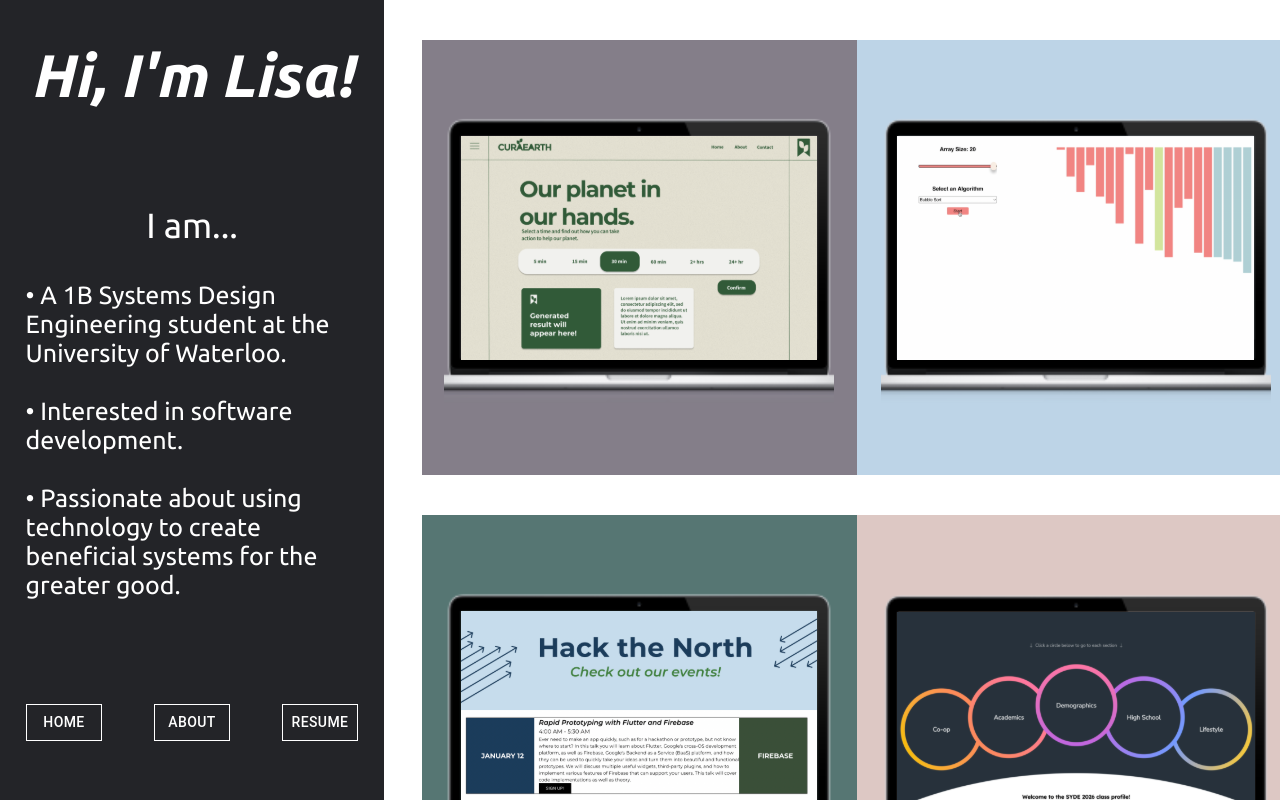
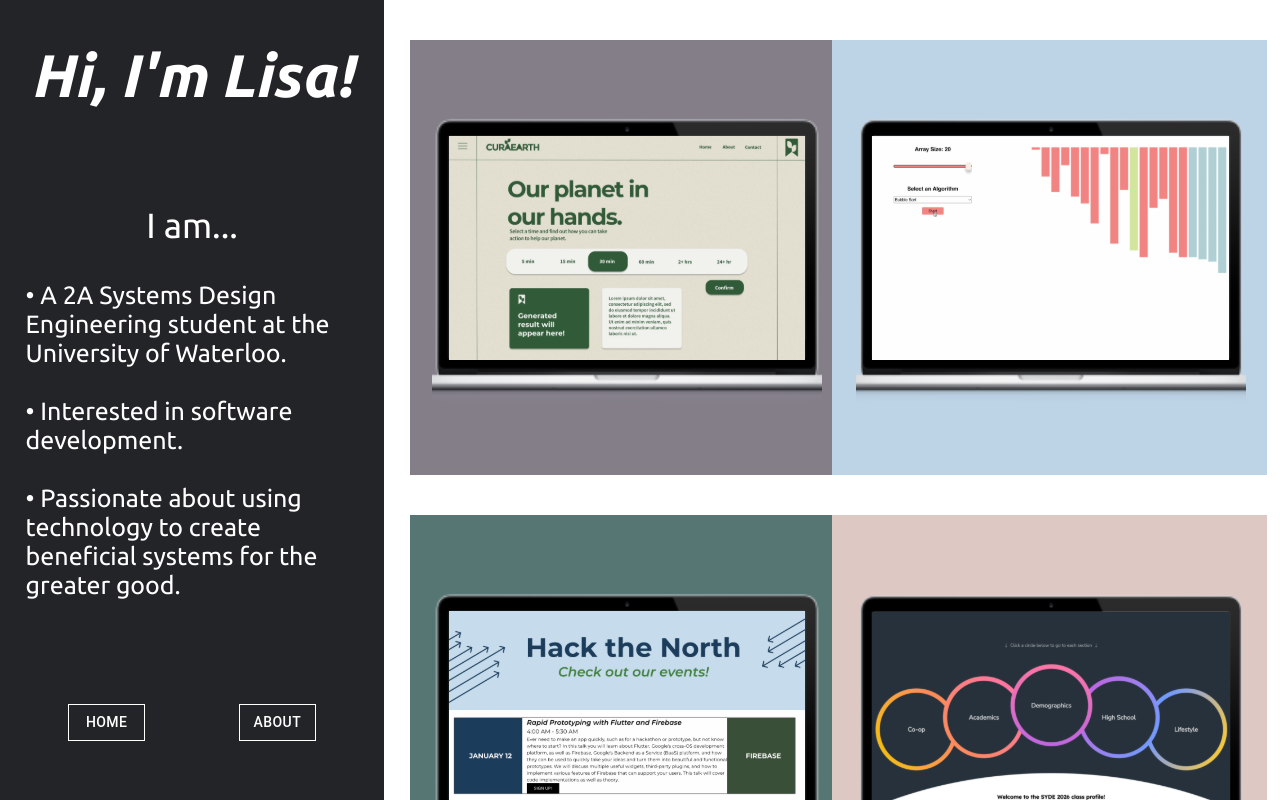
Before and after one commit to lisazhao30/lisazhao30.github.io, a React (Create React App) app: page / in a window 1280 px wide. Shown: the top 800 px of the page. Built offline with nearby package versions, Linux system fonts and the light colour scheme.

Commit message:
2a update

```diff
--- a/src/components/about.jsx
+++ b/src/components/about.jsx
@@ -66,19 +66,19 @@ const About = () => {
                             Languages
                         </SubHeaderTypography>
                         <ParagraphTypography>
-                            Javascript/TypeScript, HTML, CSS, Python, C++, Bash
+                            Javascript/TypeScript, Python, SQL, HTML, CSS, C++, Bash
                         </ParagraphTypography>
                         <SubHeaderTypography>
                             Frameworks
                         </SubHeaderTypography>
                         <ParagraphTypography>
-                            React, Node.js, Express, MongoDB, Chart.js, MUI
+                            React, Jest, Node.js, Express, MongoDB, Flask, Chart.js, MUI
                         </ParagraphTypography>
                         <SubHeaderTypography>
-                            Design
+                            Tools
                         </SubHeaderTypography>
                         <ParagraphTypography>
-                            Figma, Adobe Premiere Pro, Adobe Photoshop
+                            PostgreSQL, GraphQL, Figma
                         </ParagraphTypography>
                     </AccordionDetails>
                 </StyledAccordion>
@@ -103,10 +103,16 @@ const About = () => {
                     </AccordionSummary>
                     <AccordionDetails>
                         <SubHeaderTypography>
+                            Software Engineering Intern –– View the Space
+                        </SubHeaderTypography>
+                        <ParagraphTypography>
+                            September 2022 - December 2022
+                        </ParagraphTypography>
+                        <SubHeaderTypography>
                             Full Stack Developer –– UW Entrepreneurship
                         </SubHeaderTypography>
                         <ParagraphTypography>
-                            January 2022<br></br>
+                            January 2022 - December 2022 <br></br>
                         </ParagraphTypography>
                         <SubHeaderTypography>
                             QA Analyst and Web Developer –– Polaris Intelligence
@@ -169,11 +175,11 @@ const About = () => {
                     </AccordionSummary>
                     <AccordionDetails>
                         <ParagraphTypography>
-                            I am a 1B Systems Design Engineering at the University of Waterloo.
+                            I am a 2A Systems Design Engineering at the University of Waterloo.
                         </ParagraphTypography>
                         <ParagraphTypography>
                             Relevant coursework: SYDE223 - Data
-                            Structures and Algorithms (C++), SYDE121 - Digital Computation (C++, Python, Bash).
+                            Structures and Algorithms (C++), SYDE121 - Digital Computation (C++, Python).
                         </ParagraphTypography>
                     </AccordionDetails>
                 </StyledAccordion>
--- a/src/components/sidebar.jsx
+++ b/src/components/sidebar.jsx
@@ -23,7 +23,7 @@ const sidebar = () => {
                 <div className = "text">
                     <h1>Hi, I'm Lisa!</h1>
                     <p className = "intro-text">I am...</p>
-                    <p className = "details">• A 1B Systems Design Engineering student at the University of Waterloo.
+                    <p className = "details">• A 2A Systems Design Engineering student at the University of Waterloo.
                     <br></br><br></br>• Interested in software development.
                     <br></br><br></br>• Passionate about using technology to create beneficial systems for the greater good.
                     </p>
@@ -35,8 +35,6 @@ const sidebar = () => {
                         <Link component = {RouterLink} to="/about" underline = "none">
                             <StyledButton variant = "outlined">About</StyledButton>
                         </Link>
-                        <Link underline = "none" target="_blank" rel="noreferrer"
-                        href = "https://drive.google.com/file/d/1vruM-Y5pLV-tjK4j7BXBBwzLvwt8UcTT/view?usp=sharing"><StyledButton variant = "outlined">Resume</StyledButton></Link>
                     </div>
             </div>
     )
--- a/src/css/projects.css
+++ b/src/css/projects.css
@@ -2,21 +2,24 @@
 
 .newGrid {
     display: flex;
-    width: 70vw;
+    width: 69vw;
     float: right;
+    justify-content: center;
 }
 
 .leftColumn {
     display: flex;
-    width: 35vw;
+    align-items: center;
+    width: 33vw;
     flex-direction: column;
-    margin: 5vh 0 0 3vw;
+    margin-top: 5vh;
     row-gap: 5vh;
 }
 
 .rightColumn {
     display: flex;
-    width: 35vw;
+    align-items: center;
+    width: 33vw;
     flex-direction: column;
     margin-top: 5vh;
     row-gap: 5vh;
@@ -214,3 +217,13 @@ p {
         width: 100vw;
     }
 }
+
+@media screen and (min-width: 1920px) {
+    .leftColumn {
+        width: 26vw;
+    }
+
+    .rightColumn {
+        width: 26vw;
+    }
+}
```
